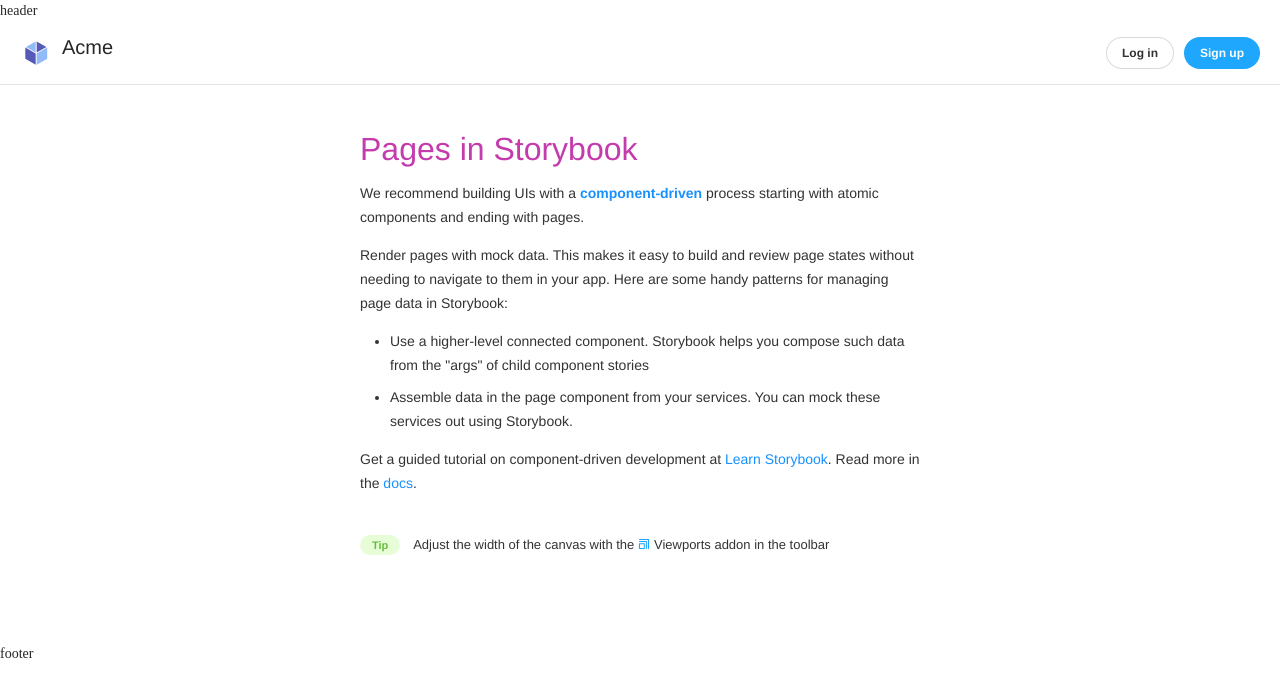
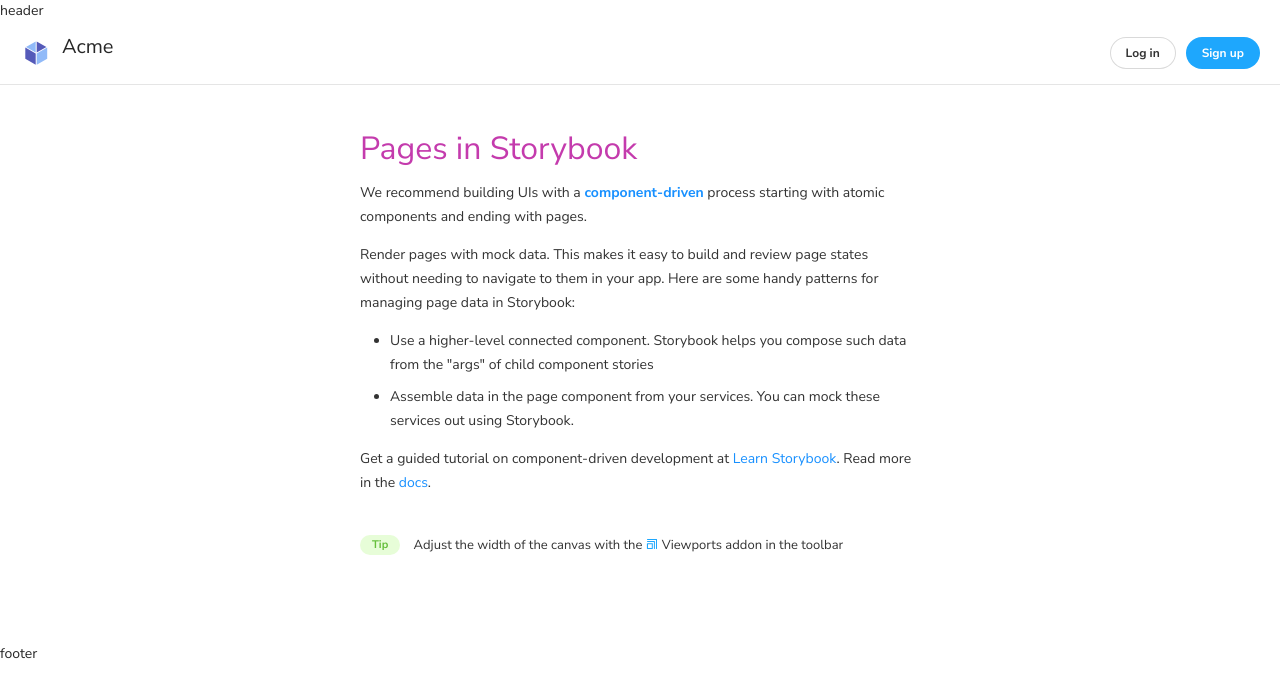
Before and after one commit to yalla-coop/digital-skills-app, a React (Create React App) app in the folder client/: page / in a window 1280 px wide. Shown: the top 696 px of the page. Built offline with nearby package versions, Linux system fonts and the light colour scheme; a web font is replaced by a local one.

Commit message:
set the font 'Nunito Sans' for all elements

```diff
--- a/client/src/index.css
+++ b/client/src/index.css
@@ -1,13 +1,6 @@
-body {
-  margin: 0;
-  font-family: -apple-system, BlinkMacSystemFont, 'Segoe UI', 'Roboto', 'Oxygen',
-    'Ubuntu', 'Cantarell', 'Fira Sans', 'Droid Sans', 'Helvetica Neue',
-    sans-serif;
-  -webkit-font-smoothing: antialiased;
-  -moz-osx-font-smoothing: grayscale;
+@import url('https://fonts.googleapis.com/css2?family=Nunito+Sans:ital,wght@0,300;0,400;0,600;0,700;0,800;0,900;1,300;1,400;1,600;1,700;1,800;1,900&display=swap');
+
+* {
+box-sizing: border-box;
+font-family: 'Nunito Sans', sans-serif;
 }
-
-code {
-  font-family: source-code-pro, Menlo, Monaco, Consolas, 'Courier New',
-    monospace;
-}
```
